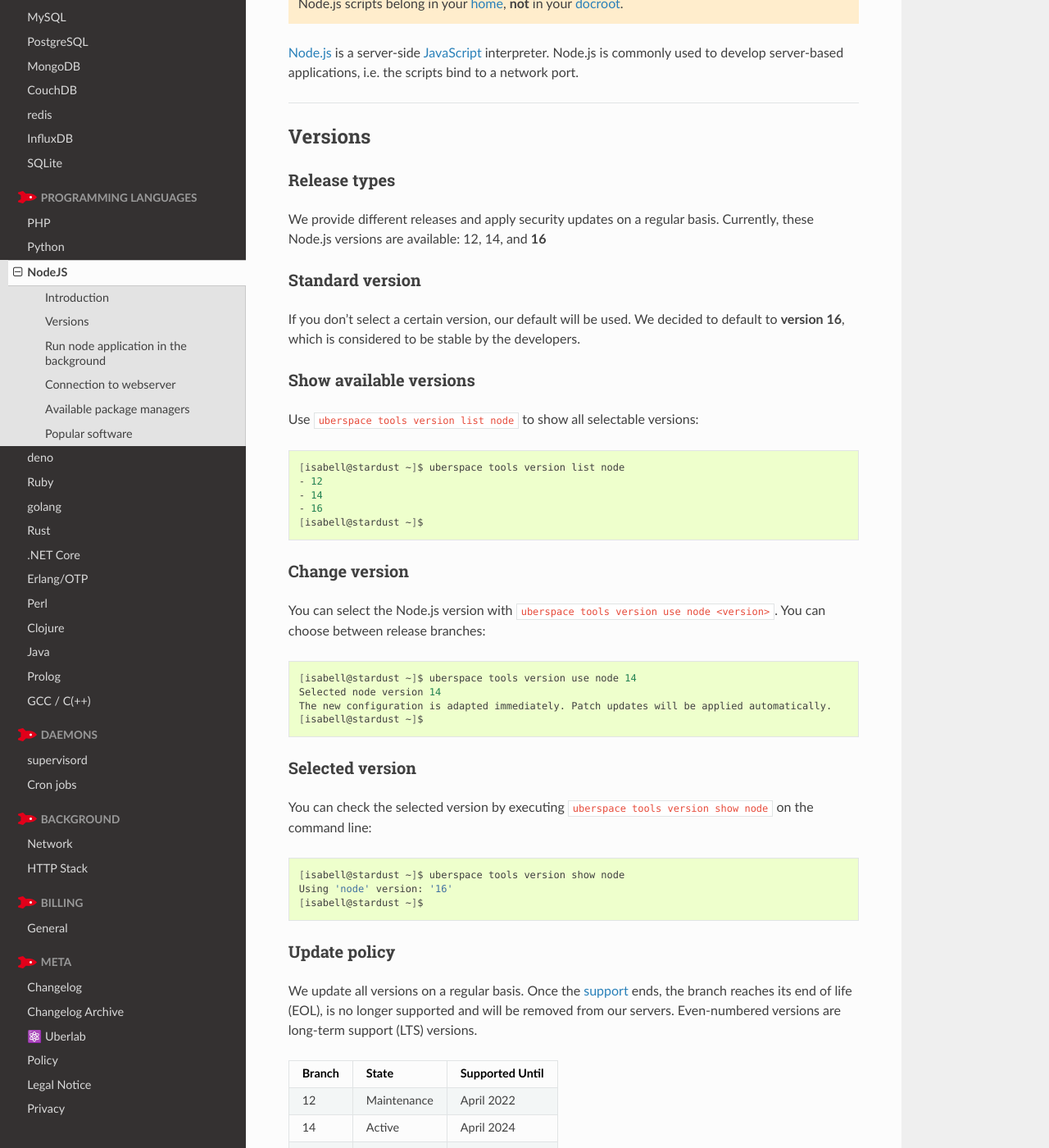
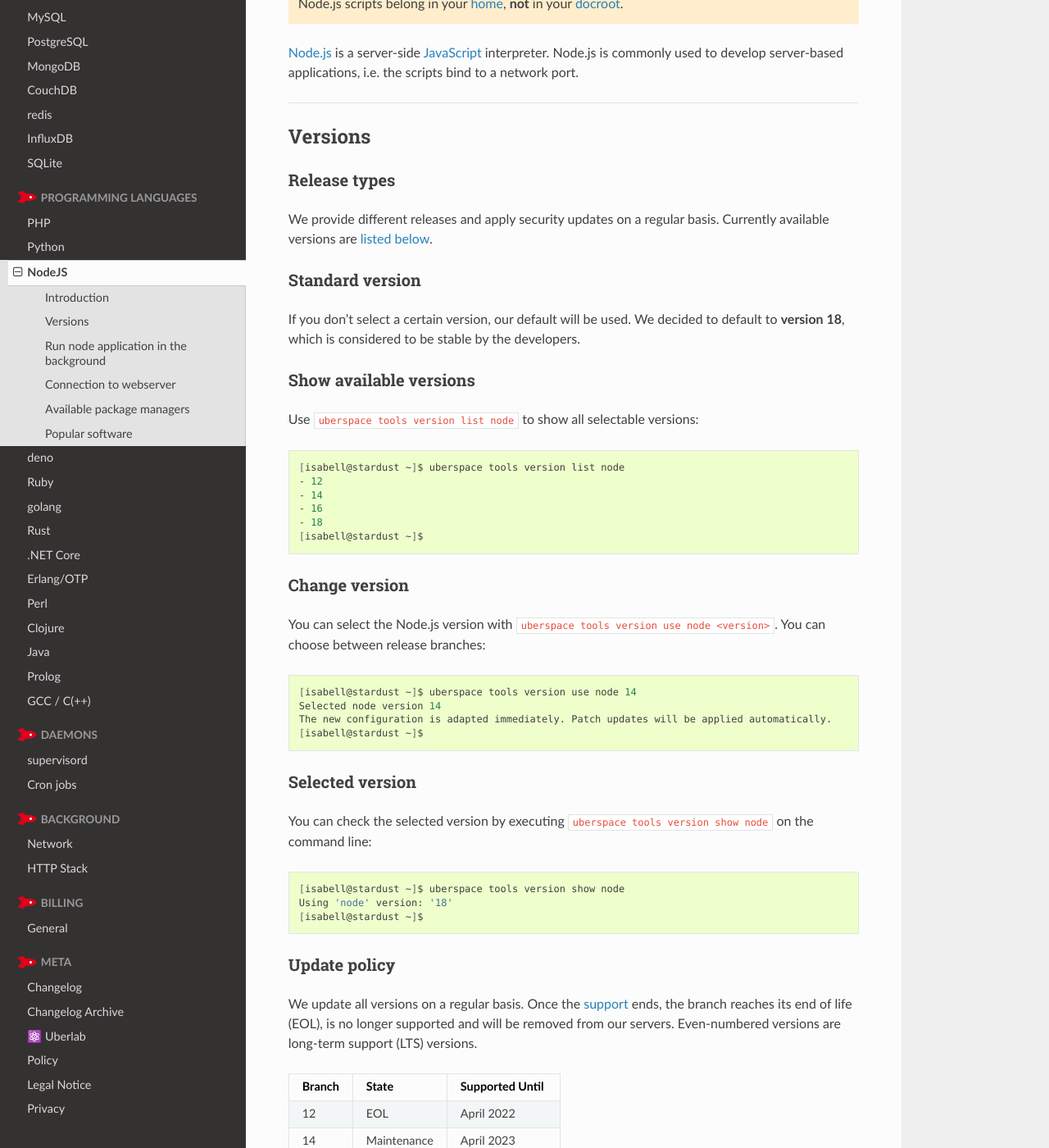
Before and after one commit to Uberspace/manual, a Sphinx documentation site: the page built from source/lang-nodejs.rst, in a window 1280 px wide and 1400 px high, scrolled down 397 px. Shown: the whole window at 82% size. Built offline with Sphinx 7.4.7 and the Read the Docs theme 2.0.0, drawn with Linux system fonts in a browser that asks for light colours; some of the changed text lies outside the part shown.

Commit message:
[U7.15] :sparkles: add _Node.js_ version `18`

```diff
--- a/source/lang-nodejs.rst
+++ b/source/lang-nodejs.rst
@@ -22,11 +22,11 @@
 Release types
 -------------
 
-We provide different releases and apply security updates on a regular basis. Currently, these Node.js versions are available: 12, 14, and **16**
+We provide different releases and apply security updates on a regular basis. Currently available versions are `listed below <#show-available-versions>`_.
 
 Standard version
 ----------------
-If you don't select a certain version, our default will be used. We decided to default to **version 16**, which is considered to be stable by the developers.
+If you don't select a certain version, our default will be used. We decided to default to **version 18**, which is considered to be stable by the developers.
 
 Show available versions
 -----------------------
@@ -39,6 +39,7 @@
   - 12
   - 14
   - 16
+  - 18
   [isabell@stardust ~]$
 
 .. _node-change-version:
@@ -62,7 +63,7 @@
 .. code-block:: bash
 
   [isabell@stardust ~]$ uberspace tools version show node
-  Using 'node' version: '16'
+  Using 'node' version: '18'
   [isabell@stardust ~]$
 
 Update policy
@@ -73,11 +74,13 @@
 +--------+-------------------------+------------------+
 | Branch | State                   | Supported Until  |
 +========+=========================+==================+
-| 12     | Maintenance             | April 2022       |
+| 12     | EOL                     | April 2022       |
 +--------+-------------------------+------------------+
-| 14     | Active                  | April 2024       |
+| 14     | Maintenance             | April 2023       |
 +--------+-------------------------+------------------+
-| 16     | Current                 | April 2024       |
+| 16     | Active                  | September 2023   |
++--------+-------------------------+------------------+
+| 18     | Current                 | April 2025       |
 +--------+-------------------------+------------------+
 
 .. include:: includes/deprecation.rst
```
